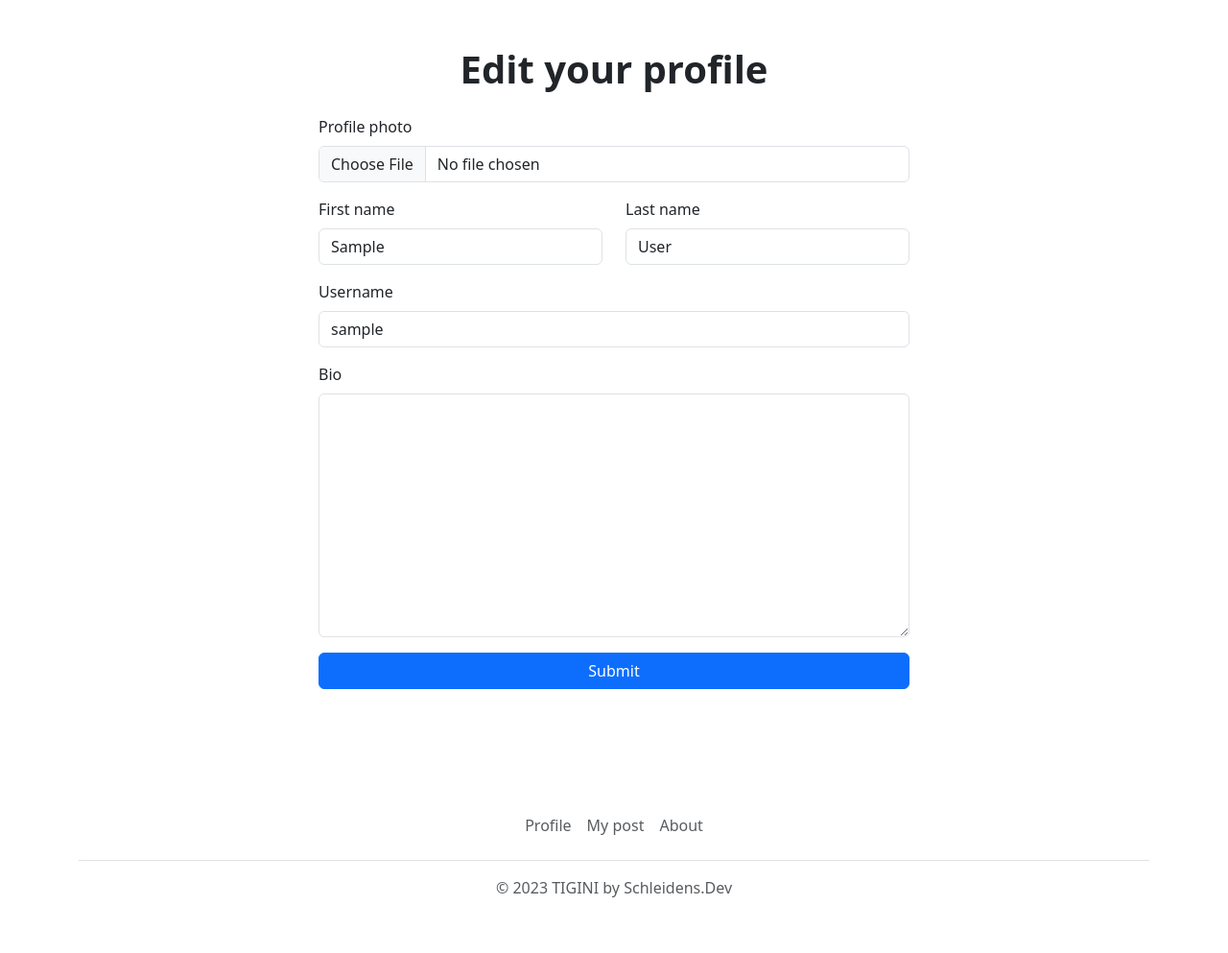
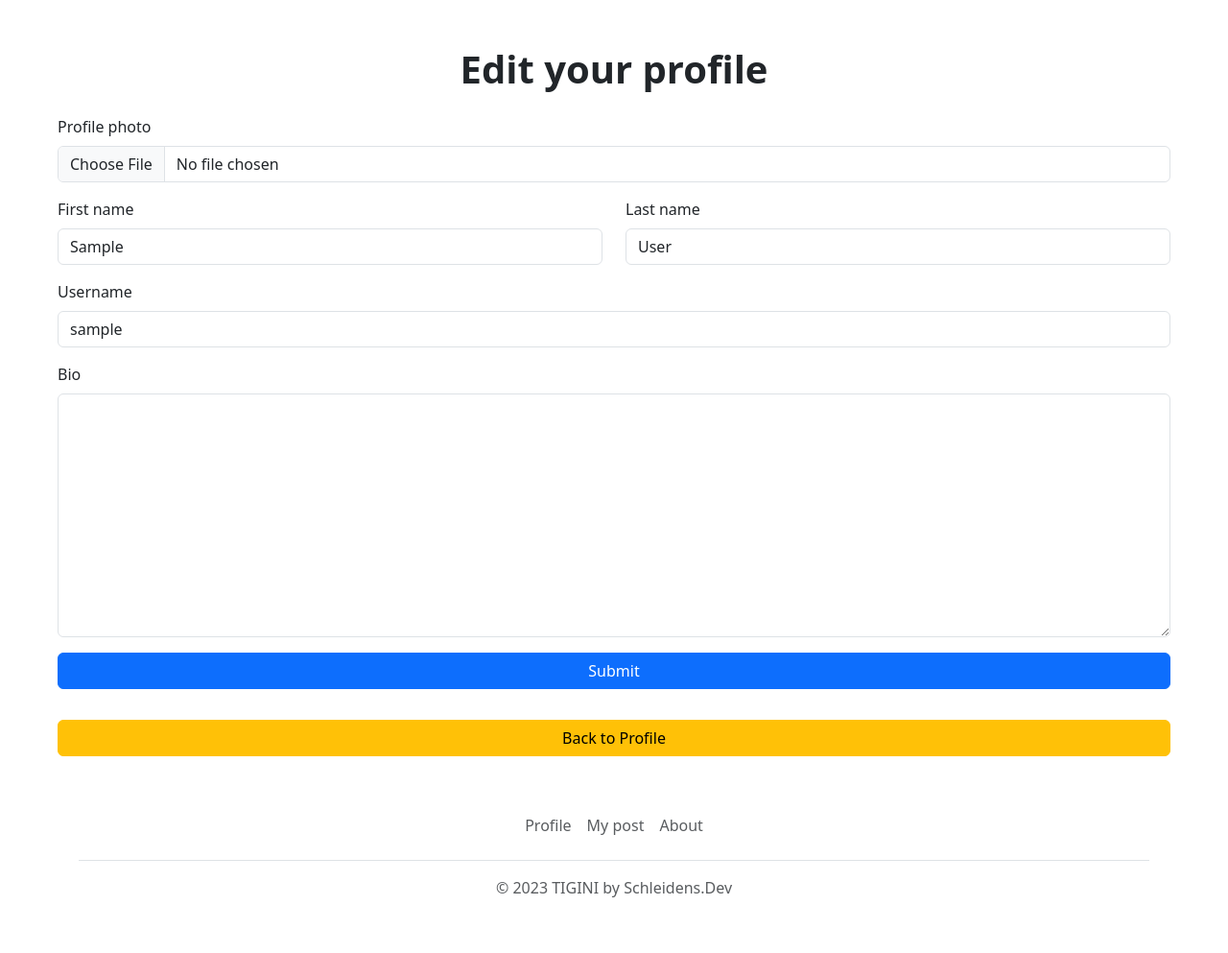
Before and after one commit to Schleidens/tigini, a Django app: page /edit/profile in a window 1280 px wide. Shown: the part 56-1049 px from the top of the page at 96% size. Run offline with Django 4.2, Linux system fonts and the light colour scheme; the visitor is signed in with stand-in values (Sample User, id 1); some libraries are stand-ins or nearby versions.

Commit message:
add link in templates and edit box size for edit template

```diff
--- a/user_profile/templates/edit_user_profile.html
+++ b/user_profile/templates/edit_user_profile.html
@@ -13,7 +13,7 @@
             </h1>
         </div>
 
-        <div class="row w-50">
+        <div class="row mx-auto mx-md-5">
             <div class="mb-3">
                 <label for="exampleInputEmail1" class="form-label">
                      {{ form.profile_photo.label}}
@@ -61,6 +61,10 @@
                 <button type="submit" class="btn btn-primary w-100 mb-3">Submit</button>
               </div>
 
+              <div class="mb-3">
+                <a href="{% url 'profile' %}" class="btn btn-warning w-100 mb-3">Back to Profile</a>
+              </div>
+
         </div>
 
 
@@ -68,4 +72,5 @@
 
 </form>
 
+
 {% endblock content %}
--- a/user_profile/templates/user_profile.html
+++ b/user_profile/templates/user_profile.html
@@ -27,7 +27,7 @@
 
             </div>
             <div class="card-footer text-body-secondary">
-              <a href="#" class="btn btn-primary">Edit Profile</a>
+              <a href="{% url 'edit-profile' %}" class="btn btn-primary">Edit Profile</a>
             </div>
           </div>
     </div>
```
